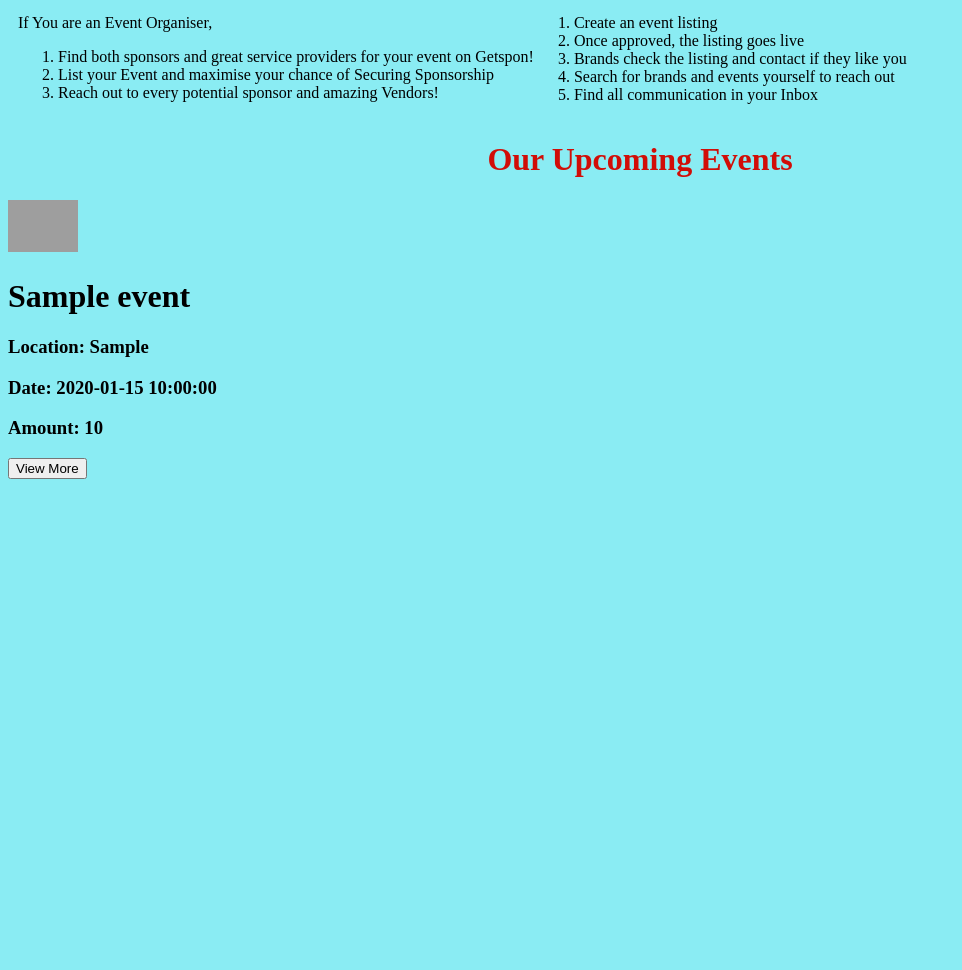
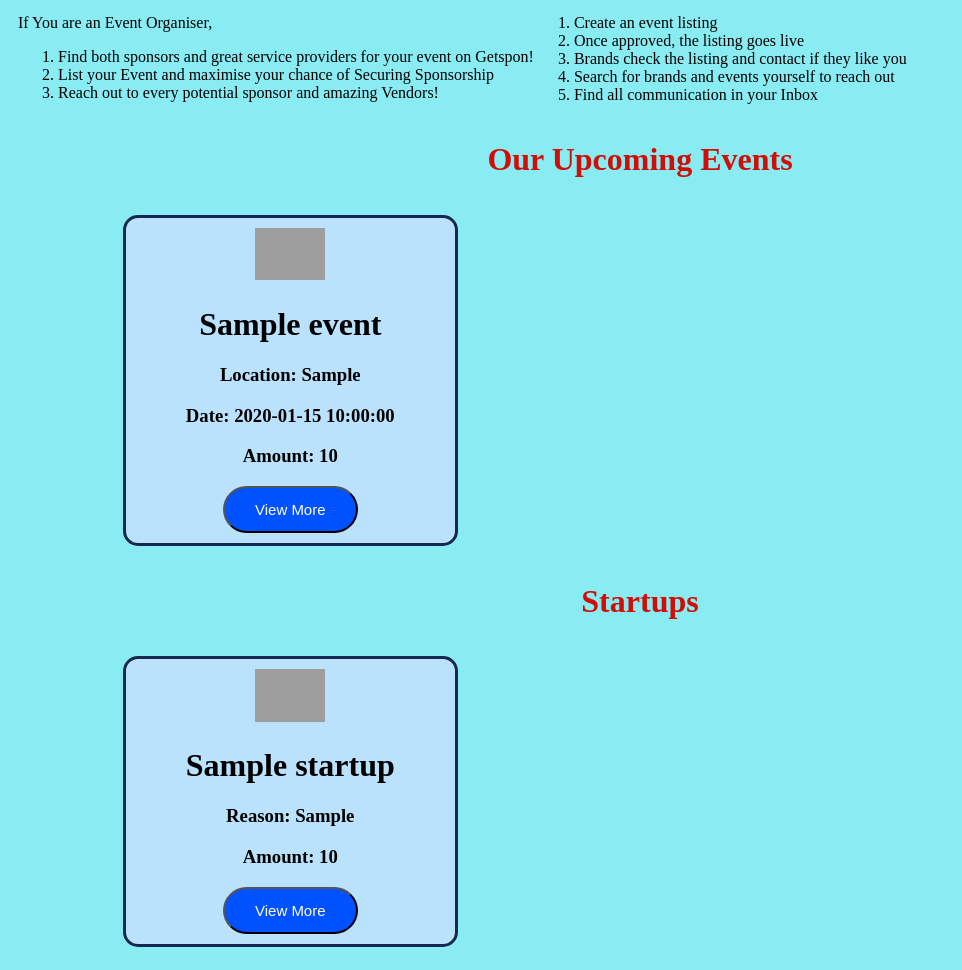
Before and after one commit to Mahekb/GetSpon, a PHP site: page /Getspon/Home_page.php in a window 1280 px wide. Shown: the part 1071-2041 px from the top of the page, without its empty margins (0-962 px from the left). Before the commit the page ends 1550 px from the top, so only its background shows below. Run offline with PHP 8.4, Linux system fonts and the light colour scheme; the visitor is signed in with stand-in values (Sample User, id 1); tables that the repository leaves empty or names only in its code hold one stand-in row (values such as "Sample post"); data that the repository does not hold is empty; grey boxes are pictures that could not be loaded.

Commit message:
Update Home_page.php

```diff
--- a/Home_page.php
+++ b/Home_page.php
@@ -17,6 +17,36 @@ session_start();
 <html>
 <head>
 <title>GetSpon</title>
+<style>
+.flex-container {
+  display: flex;
+  flex-wrap: wrap;
+  flex-direction: row;
+  margin-left: 100px;
+  margin-right: 100px;
+}
+
+.details {
+  background-color: rgb(0, 81, 255);
+  color: rgb(255, 255, 255);
+  padding: 13px 30px;
+  text-align: center;
+  font-size: 15px;
+  border-radius:30px;
+}
+
+
+.flex-container > div {
+  width: 29%;
+  margin: 15px;
+  text-align: center;
+  height: max-content;
+  border: 3px solid #142850;
+  border-radius: 15px;
+  padding: 10px;
+  background-color: #bae2fd;
+}
+</style>
 <link rel="stylesheet" type="text/css" href="mystyle.css">
 </head>
 
@@ -25,17 +55,20 @@ session_start();
         <li><a class="left" href="http://localhost/Getspon/Home_page.php">Home</a></li>
         <li><a class="left" href="#About">About</a></li>
         <li><a class="left" href="#Contact">Contact</a></li>
+
+
+        <li style="visibility:<?php echo "$islogin"?>"><a class="right" href="http://localhost/Getspon/profilepage.php">Profile</a></li>
+        <li style="visibility:<?php echo "$islogin"?>"><a class="right" href="http://localhost/Getspon/Logout.php">Log out</a></li>
+        <li style="visibility:<?php echo "$islogin"?>"><a class="right" href="http://localhost/Getspon/Chat.php">Chat</a></li>
+        <li style="visibility:<?php echo "$islogin"?>"><a class="right" href="http://localhost/Getspon/Startup.php">Add your Startup</a></li>
         <li style="visibility:<?php echo "$islogin"?>"><a class="right" href="http://localhost/Getspon/Events.php">Add new Event</a></li>
-        <li style="visibility:<?php echo "$islogin"?>"><a class="right" href="http://localhost/Getspon/Startup.php">Add your Startup</a></li>
-        <li style="visibility:<?php echo "$islogin"?>"><a class="right" href="http://localhost/Getspon/Chat.php">Chat</a></li>
-        <li style="visibility:<?php echo "$islogin"?>"><a class="right" href="http://localhost/Getspon/Logout.php">Log out</a></li>
         <li style="visibility:<?php echo "$islogout"?>"><a class="right" href="http://localhost/Getspon/Signup.php">Sign up</a></li>
         <li style="visibility:<?php echo "$islogout"?>"><a class="right" href="http://localhost/Getspon/Login.php">Log in</a></li>
 
 </ul>
 <div>
     <div class="title">
-        <h1> Welcome <?php echo "$name"?> to GetSpon, where your search ends.</h1>
+        <h1> Welcome to GetSpon, where your search ends.</h1>
     </div>
     <div class="Homemain">
        <div>
@@ -83,8 +116,7 @@ session_start();
 
         </div>
     </div>
-
-<div class="title">
+    <div class="title">
         <h1> Our Upcoming Events</h1>
     </div>
 
@@ -95,10 +127,8 @@ session_start();
         if (!$conn) {
             die("Connection failed: " . mysqli_connect_error());
         }
-        $uname=$_SESSION['username'];
 
-        $stmt = $conn->prepare("SELECT Event_id,Event_name,city,Amount,Date1 FROM events");
-        // $stmt->bind_param('s', $uname);
+        $stmt = $conn->prepare("SELECT Event_id,Event_name,city,Amount,Date1 FROM events ORDER BY Date1");
         $stmt->execute();
         $result = $stmt->get_result();
 
@@ -119,5 +149,37 @@ session_start();
 
 </div>
 
+<div class="title">
+        <h1> Startups</h1>
+    </div>
+
+
+    <div class="flex-container">
+    <?php
+        $conn = mysqli_connect("localhost","root","","Getspon");
+        if (!$conn) {
+            die("Connection failed: " . mysqli_connect_error());
+        }
+
+        $stmt = $conn->prepare("SELECT Startup_id,Startup_Name,Reason,Amount,links FROM startups");
+        $stmt->execute();
+        $result = $stmt->get_result();
+
+        while ($row = $result->fetch_assoc()) {
+          $sid = $row['Startup_id'];
+          echo '<div> <img src="Images/login.jpg"  width="70">' . '<br/>';
+          echo "<h1>" . $row['Startup_Name'] . "</h1  >";
+          echo "<h3>Reason: " . $row['Reason'] . "</h3>";
+          echo "<h3>Amount: " . $row['Amount'] . "</h3>";
+          echo '<form action="http://localhost/Getspon/Details2.php?s_id='.$sid.'" method="POST">';
+          echo '<button type="submit" name="submit" class="details">View More</button></form>';
+          echo '</div>';
+        }
+        $stmt->close();
+        $conn->close();
+    ?>
+
+</div>
+
 </body>
 </html>
```
